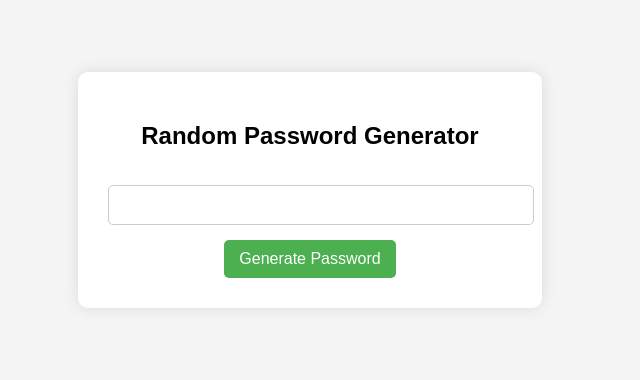
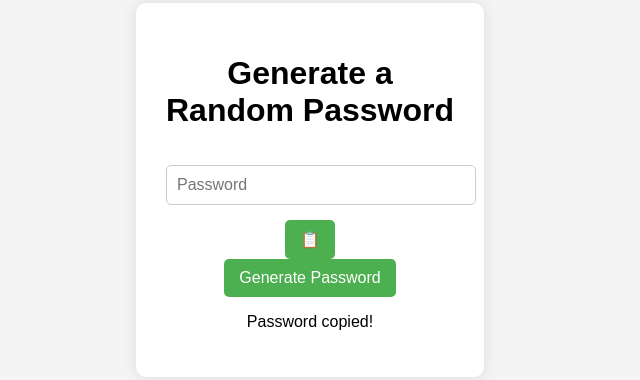
Before and after one commit to SEMBETIARAVIND/Password-Generator, a plain HTML site: page index.html in a window 1280 px wide. Shown: the part 210-590 px from the top of the page, without its empty margins (330-970 px from the left). Drawn offline with Linux system fonts and the light colour scheme.

Commit message:
Update index.html

```diff
--- a/index.html
+++ b/index.html
@@ -1,17 +1,26 @@
 <!DOCTYPE html>
 <html lang="en">
 <head>
-  <meta charset="UTF-8" />
-  <meta name="viewport" content="width=device-width, initial-scale=1.0"/>
-  <title>Password Generator</title>
-  <link rel="stylesheet" href="style.css" />
+	<meta charset="UTF-8">
+	<meta name="viewport" content="width=device-width, initial-scale=1.0">
+	<title>Random Password Generator</title>
+	<link rel="stylesheet" href="style.css">
 </head>
 <body>
-  <div class="container">
-    <h2>Random Password Generator</h2>
-    <input type="text" id="password" readonly />
-    <button onclick="generatePassword()">Generate Password</button>
-  </div>
-  <script src="script.js"></script>
+
+<div class="container">
+    <h1>Generate a <br><span>Random Password</span></h1>
+
+    <div class="display">
+        <input type="text" id="password" placeholder="Password" readonly>
+        <button id="copyBtn" class="copy-icon-btn" title="Copy Password">📋</button>
+    </div>
+
+    <button onclick="generatePassword()" class="generate-btn">Generate Password</button>
+
+    <p id="copyFeedback">Password copied!</p>
+</div>
+
+<script src="script.js"></script>
 </body>
 </html>
```
